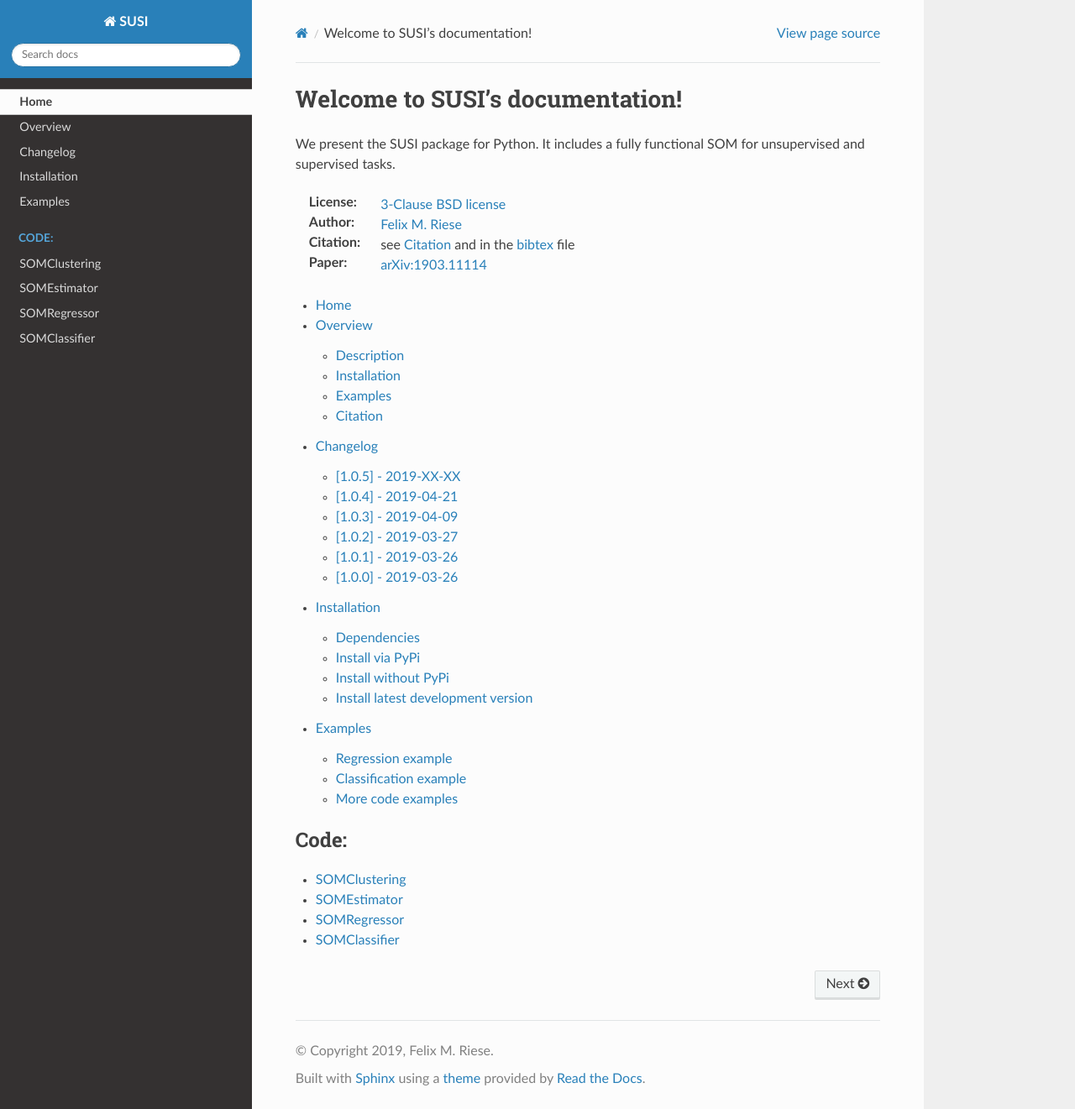
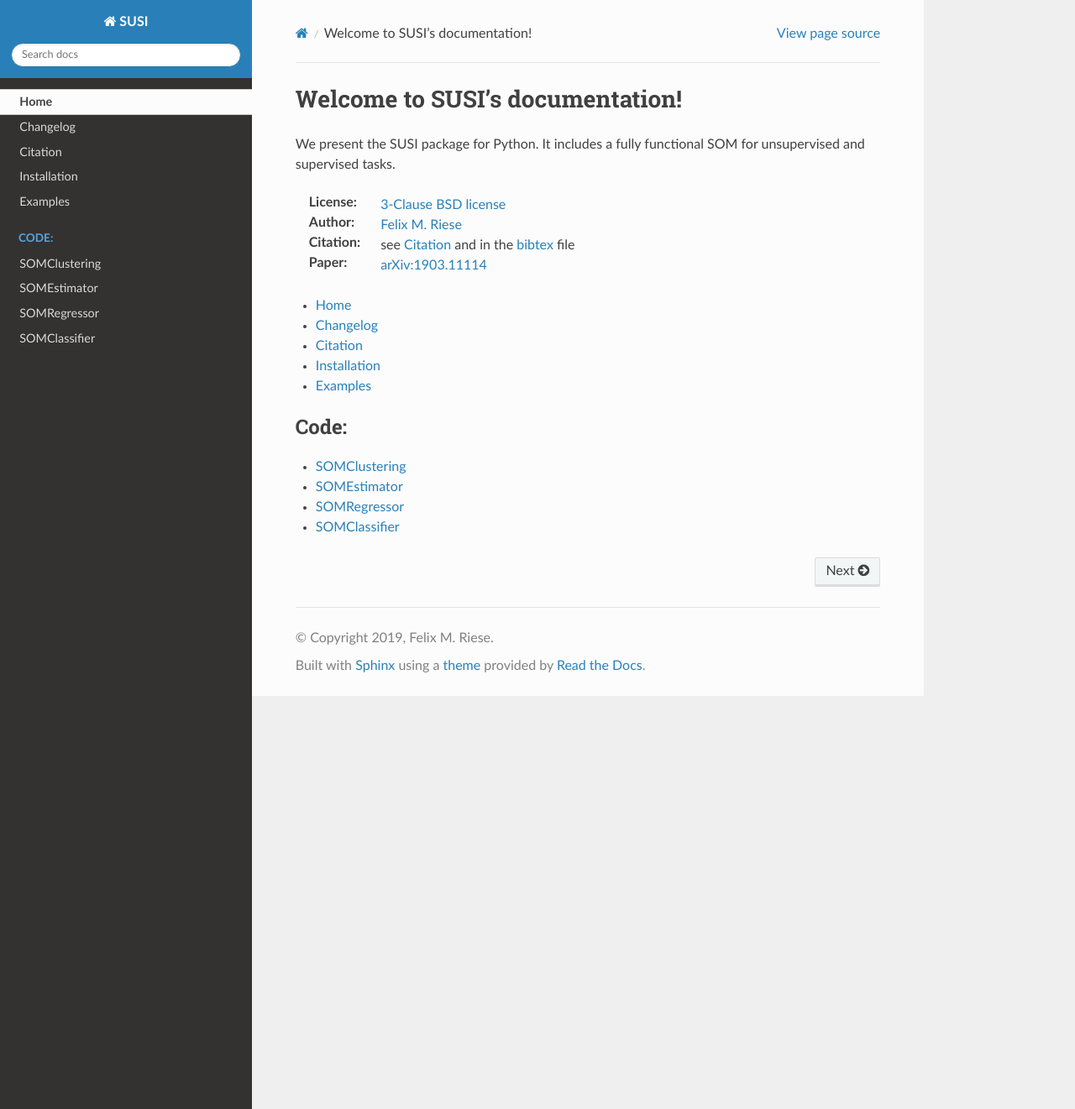
Before and after one commit to felixriese/susi, a Sphinx documentation site: the page built from docs/index.rst, in a window 1280 px wide and 1321 px high. Shown: the whole window at 84% size. Built offline with Sphinx 7.4.7 and the Read the Docs theme 2.0.0, drawn with Linux system fonts in a browser that asks for light colours; formulas are drawn with MathJax 3.

Commit message:
Restructured docu

```diff
--- a/docs/examples.rst
+++ b/docs/examples.rst
@@ -35,8 +35,8 @@ In  :bash:`python3`:
     print(som.score(X_test, y_test))
 
 
-More code examples
-------------------
+More examples
+-------------
 
 * `examples/SOMClustering <https://github.com/felixriese/susi/blob/master/examples/SOMClustering.ipynb>`_
 * `examples/SOMRegressor_Hyperspectral <https://github.com/felixriese/susi/blob/master/examples/SOMRegressor_Hyperspectral.ipynb>`_
--- a/docs/index.rst
+++ b/docs/index.rst
@@ -15,20 +15,20 @@ It includes a fully functional SOM for unsupervised and supervised tasks.
 :Author:
     `Felix M. Riese <mailto:github@felixriese.de>`_
 
-:Citation: see `Citation <https://github.com/felixriese/susi#citation>`_ and in the `bibtex <https://github.com/felixriese/susi/blob/master/bibliography.bib>`_ file
+:Citation: see `Citation <citation.rst>`_ and in the `bibtex <https://github.com/felixriese/susi/blob/master/bibliography.bib>`_ file
 
 :Paper:
     `arXiv:1903.11114 <https://arxiv.org/abs/1903.11114>`_
 
 
 .. toctree::
-   :maxdepth: 2
+   :maxdepth: 1
 
    Home <self>
 
-   Overview <readme.rst>
+   Changelog <changelog.rst>
 
-   Changelog <changelog.rst>
+   Citation <citation.rst>
 
    Installation <install.rst>
 
```
Also changed, not shown: docs/citation.rst (added, +41 -0 lines).
